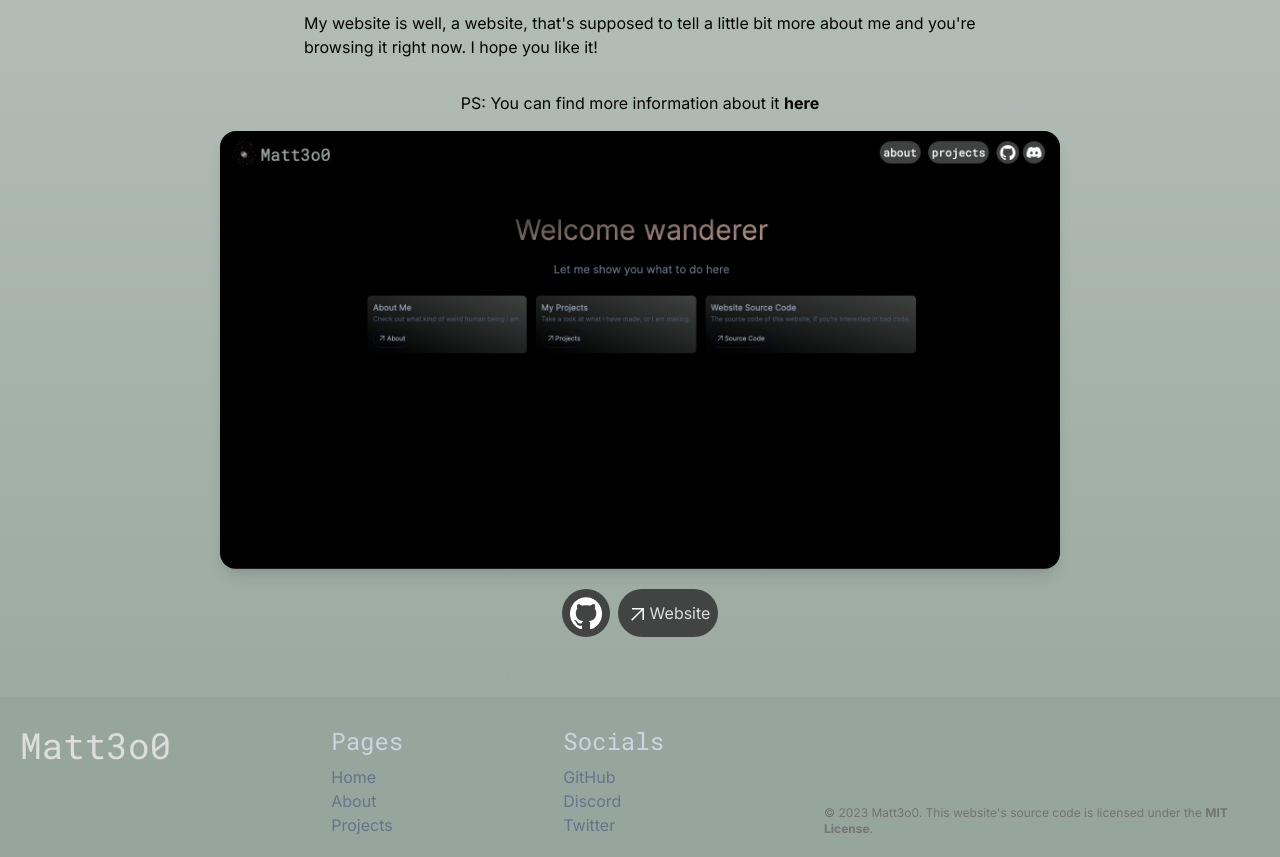
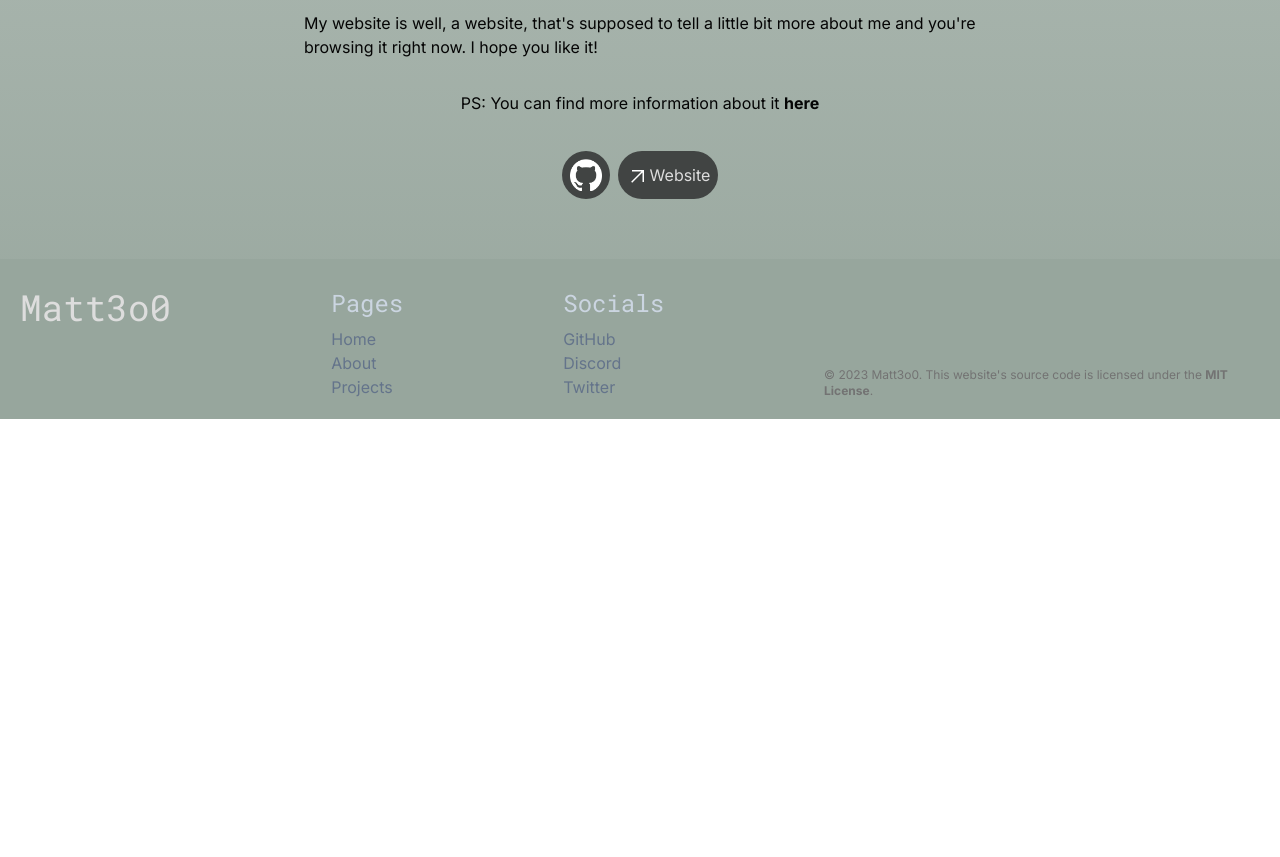
Before and after one commit to duvbolone/matt3o0-website, a Next.js app: page /projects in a window 1280 px wide. Shown: the part 2560-3417 px from the top of the page. After the commit the page ends 2979 px from the top, so only its background shows below. Built offline with nearby package versions, Linux system fonts and the light colour scheme.

Commit message:
Better card buttons + remove website image

```diff
--- a/app/page.tsx
+++ b/app/page.tsx
@@ -10,7 +10,7 @@ const cardClass = "transition ease-in-out duration-500 w-11/12 lg:w-auto p-3 spa
 const cardHeaderClass = "text-lg text-m27v3-400";
 const cardPgClass = "text-m27v1 text-sm";
 
-const linkButtonClass = "flex space-x-3 p-2 text-m27v3-400 rounded-full bg-transparent border border-m27v3-400 dark:border-m27v3-400 border-2 text-sm hover:bg-m27v3-900 hover:border-m27v3-900 hover:text-m27v1 active:bg-m27v3-800 active:border-m27v3-800";
+const linkButtonClass = "flex space-x-3 p-2 text-m27v3-400 rounded-full bg-transparent hover:border hover:border-m27v3-400 dark:border-m27v3-400 hover:border-2 text-sm hover:border-m27v3-900 hover:text-m27v1 active:bg-m27v3-900 active:border-m27v3-900";
 
 export default function Home() {
     return (
--- a/app/projects/page.tsx
+++ b/app/projects/page.tsx
@@ -94,9 +94,6 @@ export default function Projects() {
                         <p className="py-4 max-w-2xl">
                             PS: You can find more information about it <Link href="/about#website"><strong>here</strong></Link>
                         </p>
-                        <div className="flex flex-col place-items-center">
-                            <Image src="/projects/website/home.png"  width="1920" height="1080" alt="Home Image" className={showcaseImageClass}/>
-                        </div>
                         <div className="py-5 flex space-x-2">
                             <a href="https://github.com/duvbolone/matt3o0-website" target="_blank">
                                 <button className={linkButtonClass} title="GitHub repository" type="button">
```
Also changed, not shown: public/projects/website/home.png (deleted).
